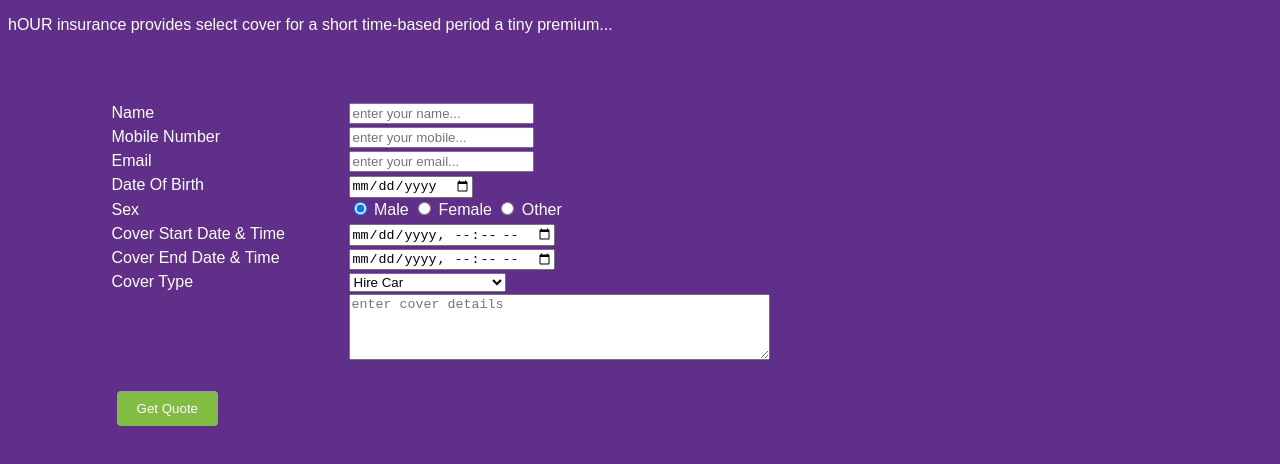
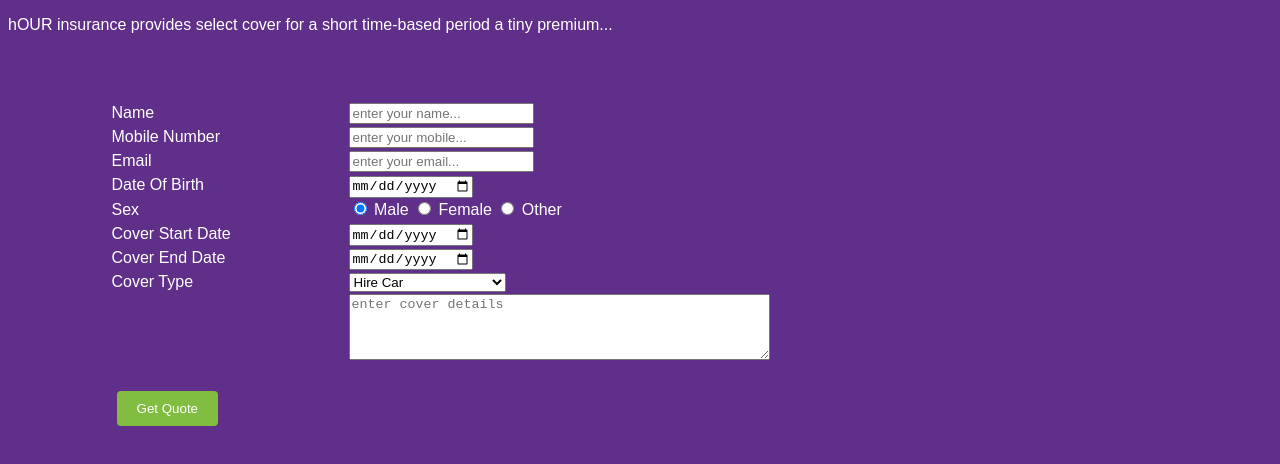
Before and after one commit to Sharrock/aws-hackday, a plain HTML site: page public/index.html in a window 1280 px wide. Shown: the part 124-588 px from the top of the page. Drawn offline with nearby package versions, Linux system fonts and the light colour scheme.

Commit message:
Removing timestamps

```diff
--- a/public/index.html
+++ b/public/index.html
@@ -86,18 +86,18 @@
 
             <div class="row">
                 <div class="col-md-2 col-md-offset-1">
-                    <label for="policyEffectiveStartDateTime">Cover Start Date & Time</label>
+                    <label for="policyEffectiveStartDateTime">Cover Start Date</label>
                 </div>
                 <div class="col-md-9">
-                    <input type="datetime-local" id="policyEffectiveStartDateTime" name="policyEffectiveStartDateTime" value="" onChange="" placeholder="enter cover start date & time..."/>
+                    <input type="date" id="policyEffectiveStartDateTime" name="policyEffectiveStartDateTime" value="" onChange="" placeholder="enter cover start date"/>
                 </div>
             </div>
             <div class="row">
                 <div class="col-md-2 col-md-offset-1">
-                    <label for="policyEffectiveEndDateTime">Cover End Date & Time</label>
+                    <label for="policyEffectiveEndDateTime">Cover End Date</label>
                 </div>
                 <div class="col-md-9">
-                    <input type="datetime-local" id="policyEffectiveEndDateTime" name="policyEffectiveEndDateTime" value="" onChange="" placeholder="enter cover end date & time..."/>
+                    <input type="date" id="policyEffectiveEndDateTime" name="policyEffectiveEndDateTime" value="" onChange="" placeholder="enter cover end date"/>
                 </div>
             </div>
 
```
